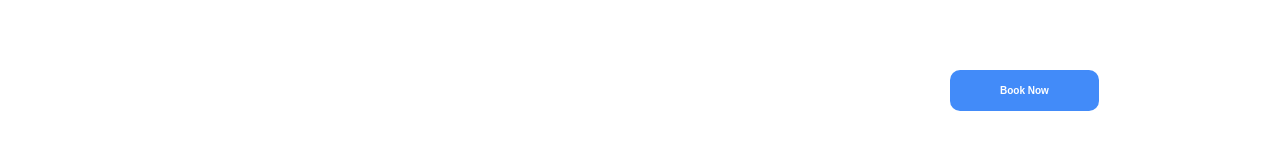
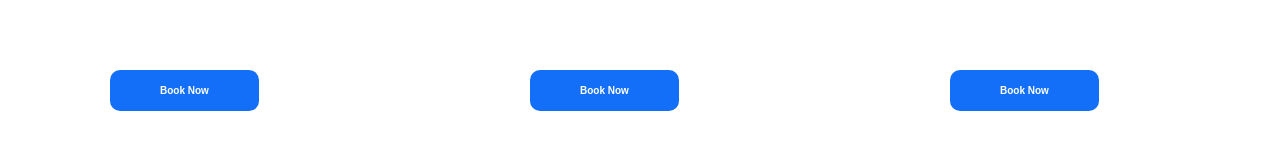
Before and after one commit to Omojiba/travelagency, a React (Create React App) app: page / in a window 1280 px wide. Shown: the part 2986-3136 px from the top of the page. Built offline with nearby package versions, Linux system fonts and the light colour scheme.

Commit message:
btn 3.3 50%

```diff
--- a/src/components/home.css
+++ b/src/components/home.css
@@ -186,7 +186,6 @@ select, option{
 .one{
     background-image: url('Assets/fullpic1.svg');
     background-position: -200px 0px;
-    opacity: 0.9;
     background-size: cover;
     background-repeat: no-repeat;
     position: relative;
@@ -212,7 +211,6 @@ select, option{
     background-size: cover;
     background-repeat: no-repeat;
     background-position: 0 -100px;
-    opacity: 1;
     transition: 1s ease;
     height: 95vh;
     box-shadow: 20px 20px 50px 30px black;
@@ -247,13 +245,36 @@ select, option{
     overflow: hidden;
     font-size: 40px;
 }
+.one button{
+    position: relative;
+    top: 60vh;
+    bottom: 0;
+    left: 100px;
+    color: white;
+    right: 0;
+    background-color: rgb(19, 111, 248);
+    transition: 1s ease;
+    font-size: 10px;
+    padding: 15px 50px;
+    transform: translateY(100vh);
+}
+.one_active button{
+    transition: 1s ease;
+    margin-left: 150px;
+    font-size: 15px;
+    color: white;
+    background-color: rgb(19, 111, 248);
+    position: relative;
+    padding: 15px 50px;
+    margin-top: 20px;
+}
 
 /* Second Div (3rd Section) */
 
 .two{
     background-image: url('Assets/fullpic2.svg');
-    opacity: 0.8;
     background-size: cover;
+    background-position: -70px 0px;
     background-repeat: no-repeat;
     position: relative;
     flex: 0.7;
@@ -264,7 +285,6 @@ select, option{
     background-image: url('Assets/fullpic2.svg');
     background-size: cover;
     background-repeat: no-repeat;
-    opacity: 1;
     flex: 5;
     height: 95vh;
     transition: 1s ease;
@@ -289,7 +309,7 @@ select, option{
     transition: 1.2s ease;
     writing-mode: vertical-lr;
     padding: 0px 0px 0px 0;
-    margin: 150px 250px -120px 310px;
+    margin: 100px 250px -120px 310px;
     overflow: hidden;
     font-size: 40px;
 }
@@ -311,13 +331,36 @@ select, option{
     width: 25em;
     position: relative;
 }
+.two button{
+    position: relative;
+    top: 60vh;
+    bottom: 0;
+    left: 100px;
+    color: white;
+    right: 0;
+    background-color: rgb(19, 111, 248);
+    transition: 1s ease;
+    font-size: 10px;
+    padding: 15px 50px;
+    transform: translateY(100vh);
+}
+.two_active button{
+    transition: 1s ease;
+    margin-left: 150px;
+    font-size: 15px;
+    color: white;
+    background-color: rgb(19, 111, 248);
+    position: relative;
+    padding: 15px 50px;
+    margin-top: 20px;
+}
 
 /* Third Div (3rd section) */
 
 .three{
     background-image: url('Assets/fullpic3.svg');
-    opacity: 0.8;
     background-size: cover;
+    background-position: -70px 0;
     background-repeat: no-repeat;
     position: relative;
     flex: 0.7;
@@ -330,7 +373,6 @@ select, option{
     background-size: cover;
     background-position: 0 -100px;
     background-repeat: no-repeat;
-    opacity: 1;
     flex: 5;
     height: 95vh;
     transition: 1s ease;
@@ -357,7 +399,7 @@ select, option{
     transition: 1s  ease-in;
     writing-mode: vertical-lr;
     padding: 0px 0px 0px 0;
-    margin: 30px 0px -220px 410px;
+    margin: -30px 0px -220px 410px;
     overflow: hidden;
     font-size: 40px;
 }
--- a/src/components/home.js
+++ b/src/components/home.js
@@ -156,6 +156,7 @@ const [switchToggled3, setSwitchToggled3] = useState(false);
         <div className={switchToggled ? "textone_active" : "textone"}><h1>Mountain Resort</h1>
         </div>
         <p>This is a place you would love to be to explore nature paradise anywhere in the world</p>
+        <button>Book Now</button>
         </div>
 
 
@@ -163,6 +164,7 @@ const [switchToggled3, setSwitchToggled3] = useState(false);
         <div className={switchToggled2 ? 'texttwo_active' : 'texttwo'}><h1>Fuji Mountain</h1>
         </div>
         <p>This is a place you would love to be to explore nature paradise anywhere in the world</p>
+        <button>Book Now</button>
         </div>
 
 
```
